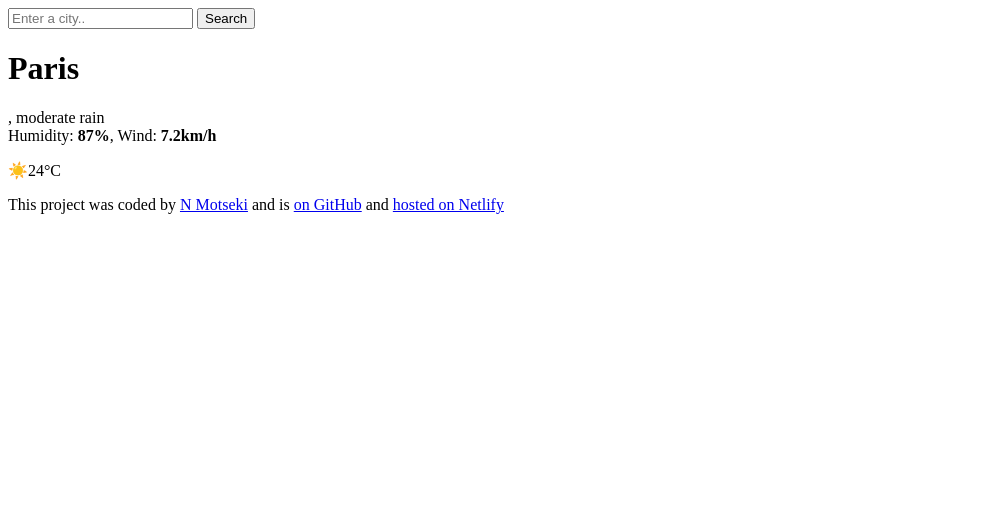
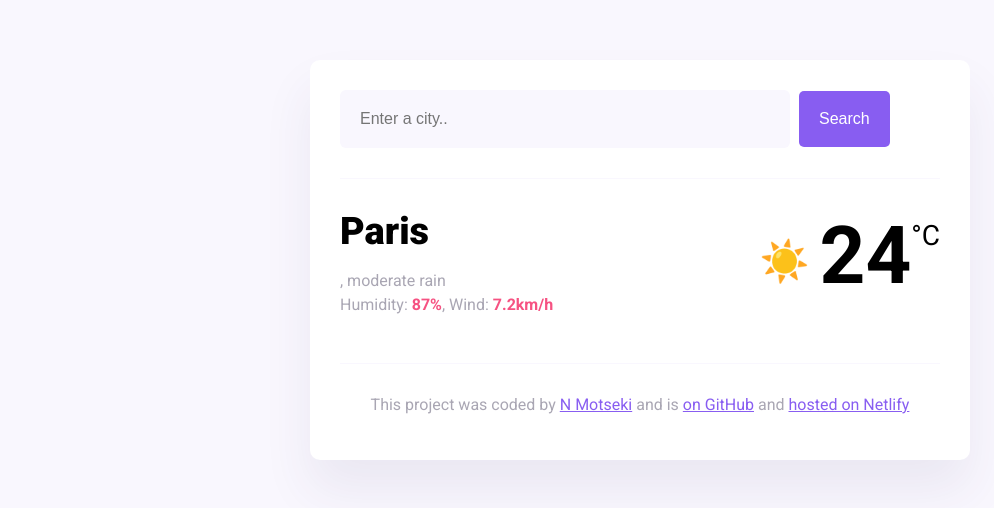
Before and after one commit to N-Motseki/app-weather, a plain HTML site: page index.html in a window 1280 px wide. Shown: the whole page, without its empty margins (0-994 px from the left). Drawn offline with nearby package versions, Linux system fonts and the light colour scheme.

Commit message:
created CSS file and  edited html

```diff
--- a/index.html
+++ b/index.html
@@ -10,7 +10,7 @@
       href="https://fonts.googleapis.com/css2?family=Roboto:ital,wght@0,100;0,400;0,500;0,700;0,900;1,100;1,300;1,400;1,500;1,700;1,900&display=swap"
       rel="stylesheet"
     />
-    <link rel="stylesheet" href="src/styles.css" />
+    <link rel="stylesheet" href="style.css" />
     <title>My weather application</title>
   </head>
   <body>
@@ -53,5 +53,5 @@
       </footer>
     </div>
   </body>
-  <script src="src/index.js"></script>
+  <script src="index.js"></script>
 </html>
--- /dev/null
+++ b/style.css
@@ -0,0 +1,98 @@
+body {
+  background: #f9f7fe;
+  font-family: "Roboto", sans-serif;
+}
+
+a {
+  color: #885df1;
+}
+
+.weather-app {
+  background: white;
+  max-width: 600px;
+  margin: 60px auto;
+  padding: 30px;
+  border-radius: 10px;
+  box-shadow: 0 30px 50px rgba(65, 50, 100, 0.08);
+}
+
+header {
+  border-bottom: 1px solid #f9f7fe;
+  padding-bottom: 30px;
+}
+
+.search-input {
+  background-color: #f9f7fe;
+  border: none;
+  color: rgba(39, 33, 66, 0.4);
+  font-size: 16px;
+  padding: 20px;
+  width: 75%;
+  border-radius: 6px;
+}
+
+.search-button {
+  margin-left: 5px;
+  font-size: 16px;
+  background-color: #885df1;
+  color: white;
+  border: none;
+  padding: 20px;
+  line-height: 1;
+  border-radius: 5px;
+}
+
+main {
+  padding: 30px 0;
+}
+
+.current-temperature {
+  font-size: 48px;
+}
+
+.current-weather {
+  display: flex;
+  justify-content: space-between;
+}
+
+.current-city {
+  font-size: 38px;
+  font-weight: 900;
+  margin: 0;
+}
+.current-details {
+  color: rgba(39, 33, 66, 0.4);
+  font-size: 16px;
+  font-weight: 400;
+  line-height: 24px;
+}
+
+.current-details strong {
+  color: #f65282;
+}
+
+.current-temperature-icon {
+  position: relative;
+  top: -8px;
+  font-size: 40px;
+  margin-right: 10px;
+}
+
+.current-temperature-value {
+  font-size: 80px;
+  font-weight: bold;
+}
+
+.current-temperature-unit {
+  font-size: 28px;
+  position: relative;
+  top: -38px;
+}
+
+footer {
+  border-top: 1px solid #f9f7fe;
+  text-align: center;
+  padding-top: 15px;
+
+  color: rgba(39, 33, 66, 0.4);
+}
```
